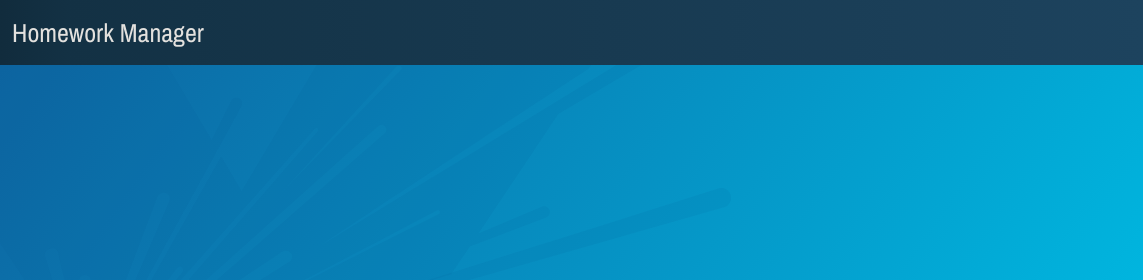
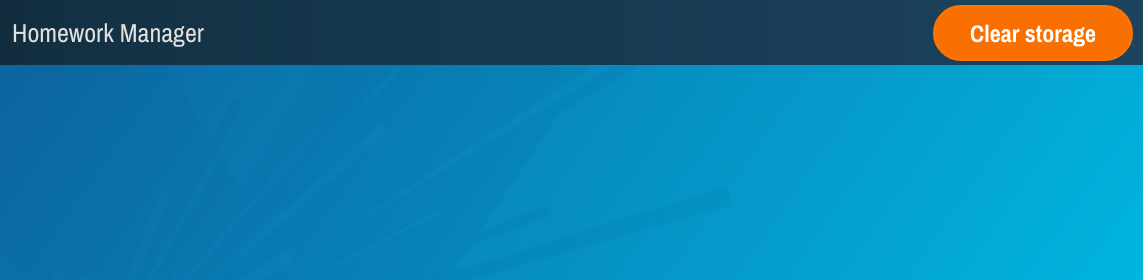
Before and after one commit to FriendlyUser1/sparx, a plain HTML site: page index.html in a window 1280 px wide. Shown: the top 280 px of the page, 137-1280 px from the left. Drawn offline with nearby package versions, Linux system fonts and the light colour scheme.

Commit message:
clear storage button

```diff
--- a/index.html
+++ b/index.html
@@ -18,6 +18,8 @@
 						src="./images/sparx_logo.svg" /></a>
 				Homework Manager
 			</h1>
+			<button class="button button-clear" onclick="localStorage.clear();output(false,'Storage cleared');">Clear
+				storage</button>
 		</header>
 
 		<main class="form-container">
--- a/styles.css
+++ b/styles.css
@@ -214,6 +214,10 @@ body {
 	box-shadow: 0 0 3px rgba(239, 98, 3, 0.46);
 }
 
+.button-clear {
+	max-width: 200px !important;
+}
+
 /* misc form */
 
 h2 {
```
